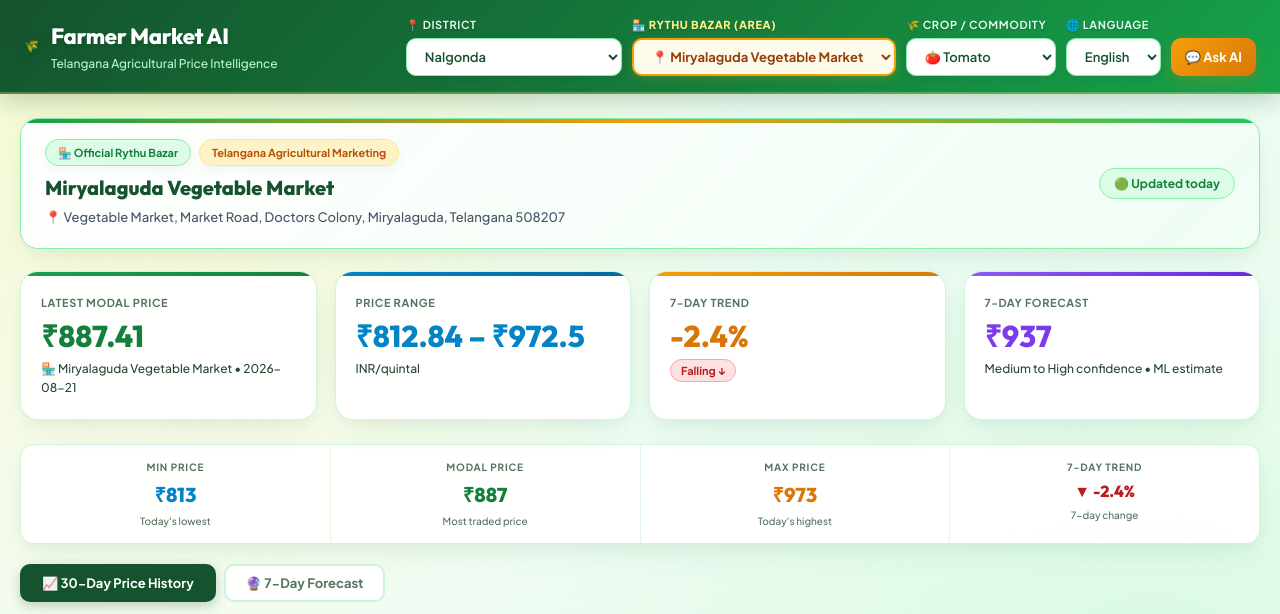
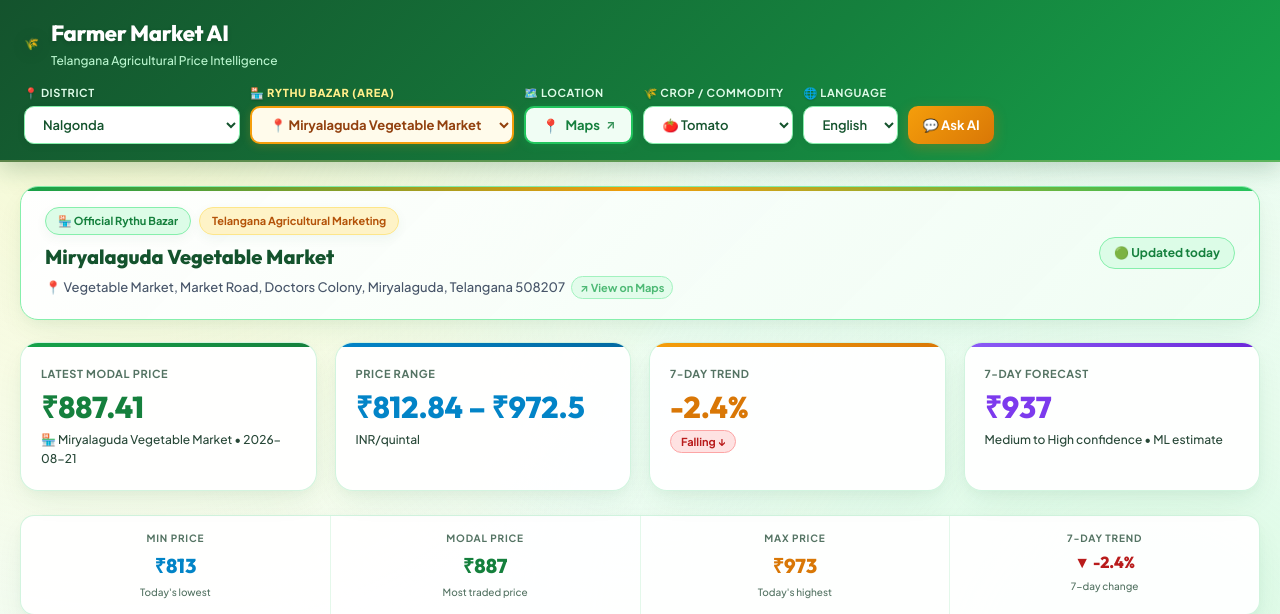
Before and after one commit to palanchasridhar10-art/farm, a FastAPI app: page / in a window 1280 px wide. Shown: the top 614 px of the page. Run offline with FastAPI, Linux system fonts and the light colour scheme; data comes from the database, SQL or seed files in the repository.

Commit message:
Add Location column with Google Maps redirect between Rythu Bazar and Crop selectors

```diff
--- a/static/app.js
+++ b/static/app.js
@@ -448,13 +448,18 @@ document.addEventListener('DOMContentLoaded', async () => {
   loadAll();
 });
 
-function updateActiveBanner() {
+
+function _getActiveMarketMeta() {
   const dSlug = selDistrict.value;
   const selectedSlug = selMarket.value;
   const selectedText = selMarket.options[selMarket.selectedIndex]?.text?.replace(/^[📍🏢]\s*/, '') || '';
   const meta = DISTRICT_RYTHU_BAZARS[dSlug];
   const matchedMarket = meta?.markets?.find(m => m.slug === selectedSlug || m.name === selectedText);
+  return { meta, matchedMarket, selectedText, dSlug };
+}
 
+function updateActiveBanner() {
+  const { meta, matchedMarket, selectedText } = _getActiveMarketMeta();
   const titleEl = document.getElementById('bazar-banner-title');
   const addrEl  = document.getElementById('bazar-banner-address');
 
@@ -467,17 +472,49 @@ function updateActiveBanner() {
       titleEl.textContent = selectedText || 'Rythu Bazar';
     }
   }
+
   if (addrEl) {
+    let addrText = '';
     if (matchedMarket && matchedMarket.location) {
-      addrEl.textContent = `📍 ${matchedMarket.location}`;
+      addrText = matchedMarket.location;
     } else if (meta && meta.location) {
-      addrEl.textContent = `📍 ${meta.location}`;
+      addrText = meta.location;
     } else {
-      const dName = selDistrict.options[selDistrict.selectedIndex]?.text || dSlug;
-      addrEl.textContent = `📍 ${selectedText}, ${dName} District, Telangana`;
+      const dName = selDistrict.options[selDistrict.selectedIndex]?.text || '';
+      addrText = `${selectedText}, ${dName} District, Telangana`;
     }
+    addrEl.innerHTML = `📍 ${addrText} <span class="map-link-hint">↗ View on Maps</span>`;
+  }
+
+  // Update the header location button label
+  const locText = document.getElementById('btn-location-text');
+  if (locText) {
+    const name = matchedMarket?.name || meta?.name || 'Market';
+    // Shorten label to 'Maps' – tooltip/title has full name
+    locText.textContent = 'Maps';
+    const btn = document.getElementById('btn-map-location');
+    if (btn) btn.title = `Open "${name}" on Google Maps`;
   }
 }
+
+function openMarketMap() {
+  const { meta, matchedMarket, selectedText, dSlug } = _getActiveMarketMeta();
+
+  let searchQuery = '';
+  if (matchedMarket) {
+    // Prefer location string (address); fall back to name + Telangana
+    searchQuery = matchedMarket.location || `${matchedMarket.name}, Telangana`;
+  } else if (meta) {
+    searchQuery = meta.location || `${meta.name}, Telangana`;
+  } else {
+    searchQuery = `${selectedText}, ${dSlug}, Telangana`;
+  }
+
+  const mapsUrl = `https://www.google.com/maps/search/?api=1&query=${encodeURIComponent(searchQuery)}`;
+  window.open(mapsUrl, '_blank', 'noopener,noreferrer');
+}
+
+
 
 async function initDistricts() {
   try {
--- a/static/style.css
+++ b/static/style.css
@@ -139,6 +139,43 @@ body {
   box-shadow: 0 0 0 3px rgba(245, 158, 11, 0.3) !important;
 }
 
+/* ─── LOCATION (GOOGLE MAPS) BUTTON ─── */
+.location-group { position: relative; }
+.btn-location {
+  background: #f0fdf4 !important;
+  border: 2px solid #22c55e !important;
+  color: #15803d !important;
+  font-weight: 700 !important;
+  display: inline-flex !important;
+  align-items: center !important;
+  justify-content: center !important;
+  gap: 6px !important;
+  padding: 8px 16px !important;
+  border-radius: var(--radius-sm) !important;
+  font-size: 13px !important;
+  cursor: pointer !important;
+  text-decoration: none !important;
+  box-shadow: 0 2px 8px rgba(34, 197, 94, 0.2) !important;
+  transition: all 0.2s ease !important;
+  white-space: nowrap !important;
+}
+.btn-location:hover {
+  background: #22c55e !important;
+  color: #ffffff !important;
+  border-color: #16a34a !important;
+  transform: translateY(-2px) !important;
+  box-shadow: 0 6px 18px rgba(34, 197, 94, 0.35) !important;
+}
+.btn-location:hover .btn-loc-arrow {
+  transform: translate(2px, -2px);
+}
+.btn-loc-pin { font-size: 14px; }
+.btn-loc-arrow {
+  font-size: 12px;
+  transition: transform 0.2s ease;
+  opacity: 0.85;
+}
+
 .btn-chat {
   background: linear-gradient(135deg, #f59e0b, #d97706) !important;
   border: none !important;
@@ -208,7 +245,32 @@ body {
   color: #475569;
   margin-top: 3px;
   font-weight: 500;
+  cursor: pointer;
+  display: inline-flex;
+  align-items: center;
+  gap: 6px;
+  transition: color 0.2s ease;
 }
+.bazar-address:hover {
+  color: #15803d;
+}
+.bazar-address:hover .map-link-hint {
+  opacity: 1;
+  transform: translate(2px, -2px);
+}
+.map-link-hint {
+  font-size: 11px;
+  font-weight: 700;
+  color: #16a34a;
+  background: #dcfce7;
+  border: 1px solid #86efac;
+  padding: 2px 8px;
+  border-radius: 12px;
+  opacity: 0.75;
+  transition: all 0.2s ease;
+  white-space: nowrap;
+}
+
 .bazar-info-right { display: flex; gap: 10px; align-items: center; }
 
 /* ─── KPI CARDS ─── */
--- a/templates/index.html
+++ b/templates/index.html
@@ -68,6 +68,15 @@
         </select>
       </div>
 
+      <!-- LOCATION / GOOGLE MAPS REDIRECT COLUMN -->
+      <div class="select-group location-group">
+        <label class="select-label" for="btn-map-location">🗺️ Location</label>
+        <button id="btn-map-location" class="btn-location" onclick="openMarketMap()" type="button" title="Open exact market location on Google Maps">
+          <span class="btn-loc-pin">📍</span>
+          <span id="btn-location-text" class="btn-loc-text">Maps</span>
+          <span class="btn-loc-arrow">↗</span>
+        </button>
+      </div>
 
       <div class="select-group">
         <label class="select-label" for="sel-commodity">🌾 Crop / Commodity</label>
@@ -109,7 +118,7 @@
         <span class="state-pill">Telangana Agricultural Marketing</span>
       </div>
       <h2 id="bazar-banner-title" class="bazar-title">Rythu Bazar, Beet Market, Nalgonda</h2>
-      <p id="bazar-banner-address" class="bazar-address">📍 Beet Market, Hyderabad Road, Nalgonda – 508001</p>
+      <p id="bazar-banner-address" class="bazar-address" onclick="openMarketMap()" title="Click to view location in Google Maps">📍 Beet Market, Hyderabad Road, Nalgonda – 508001 <span class="map-link-hint">↗ View on Maps</span></p>
     </div>
     <div class="bazar-info-right">
       <span class="freshness" id="freshness-badge">🟢 Verified e-NAM Feed</span>
```
